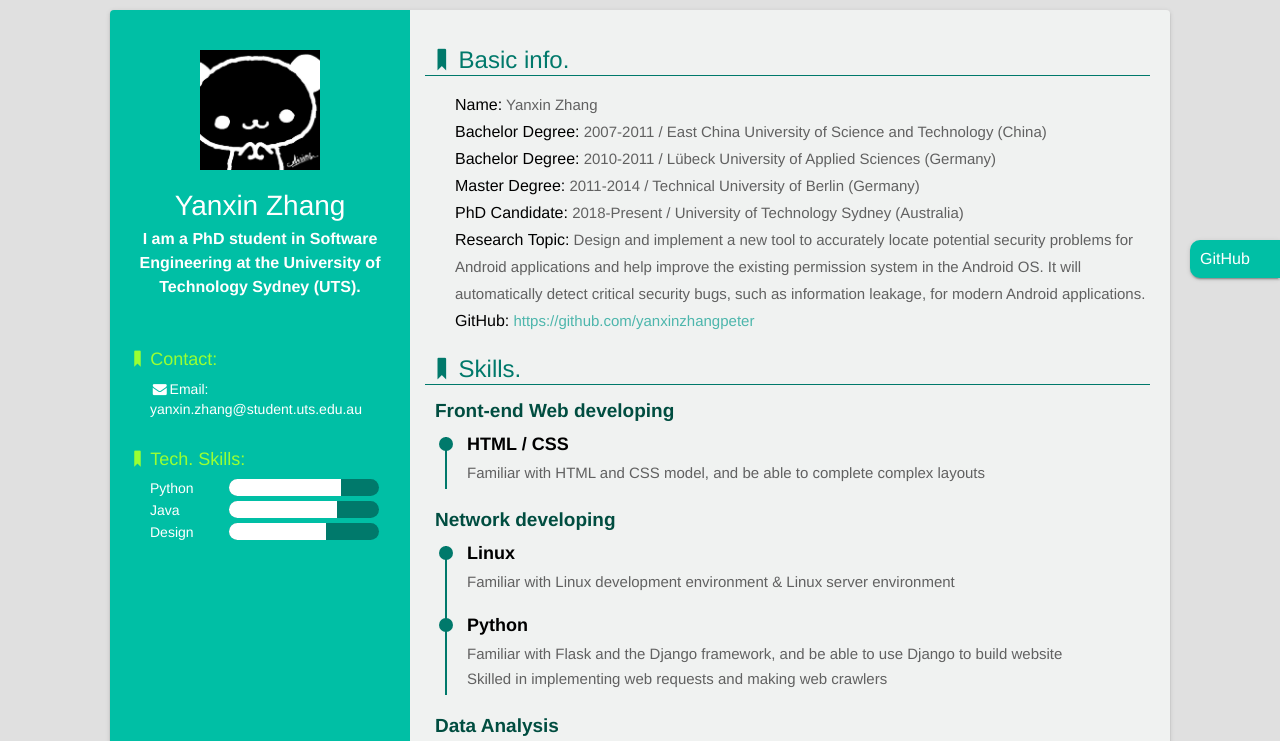
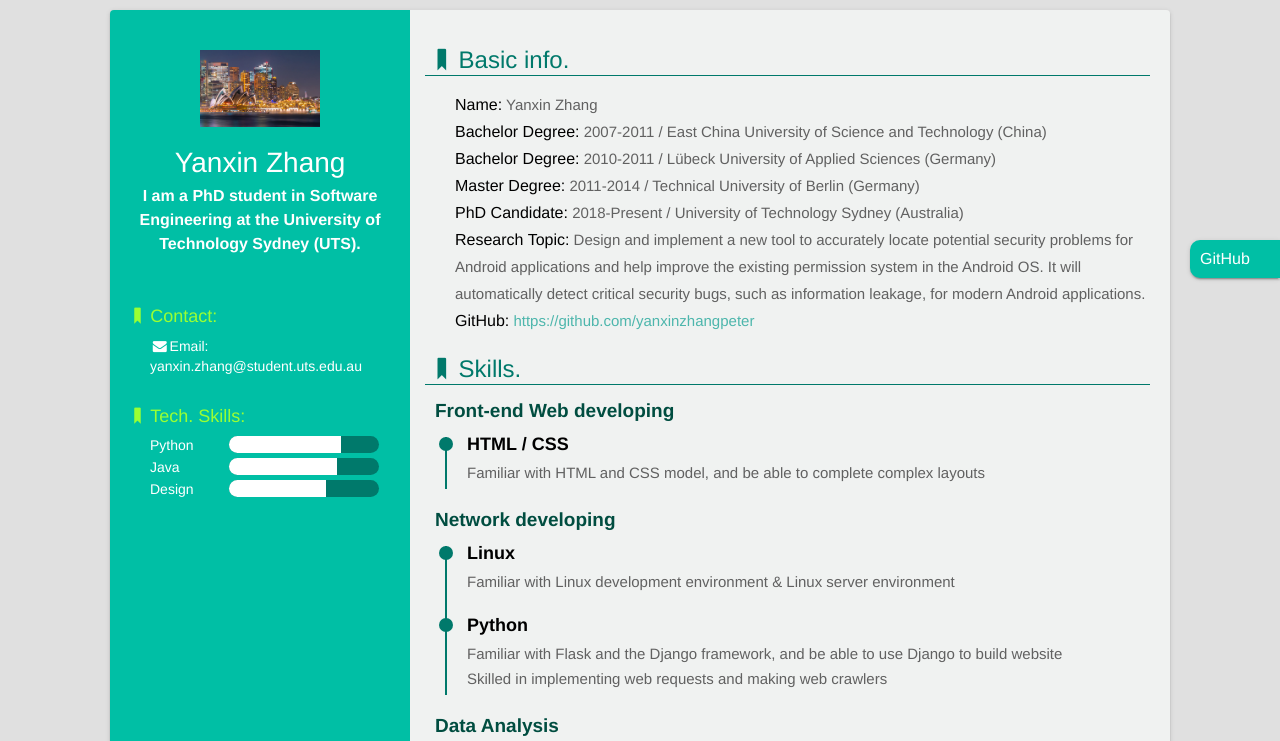
Before and after one commit to yanxinzhangpeter/YanxinZhang, a website: page index.html in a window 1280 px wide. Shown: the top 741 px of the page. Drawn offline with Linux system fonts and the light colour scheme; files whose address does not match are found by name.

Commit message:
Update index.html

```diff
--- a/index.html
+++ b/index.html
@@ -4,7 +4,7 @@
   <meta charset="UTF-8">
   <title>Yanxin Zhang</title>
   <meta name="keywords" content="Yanxin Zhang, Resume">
-  <link rel="shortcut icon" href="favicon.jpeg">
+  <link rel="shortcut icon" href="favicon.ico">
   <link rel="stylesheet" href="dist/css/style.min.css">
   <link rel="stylesheet" href="dist/css/fontello.min.css">
   <script>
@@ -35,7 +35,7 @@
 <div class="container">
   <div class="sidebar">
     <div class="title">
-      <img src="img/head.png">
+      <img src="img/favicon.jpeg">
       <h1>Yanxin Zhang</h1>
       <b>I am a PhD student in Software Engineering at the University of Technology Sydney (UTS). </b>
     </div>
```
